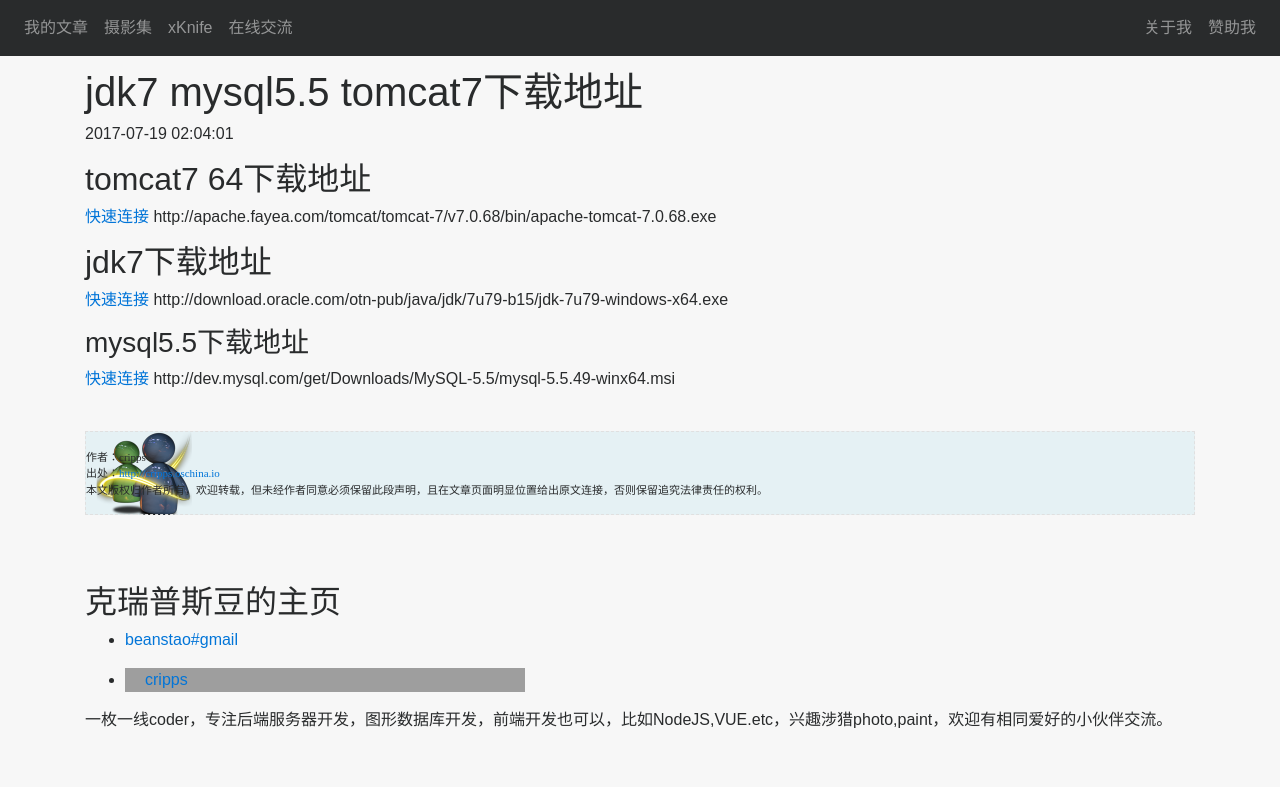
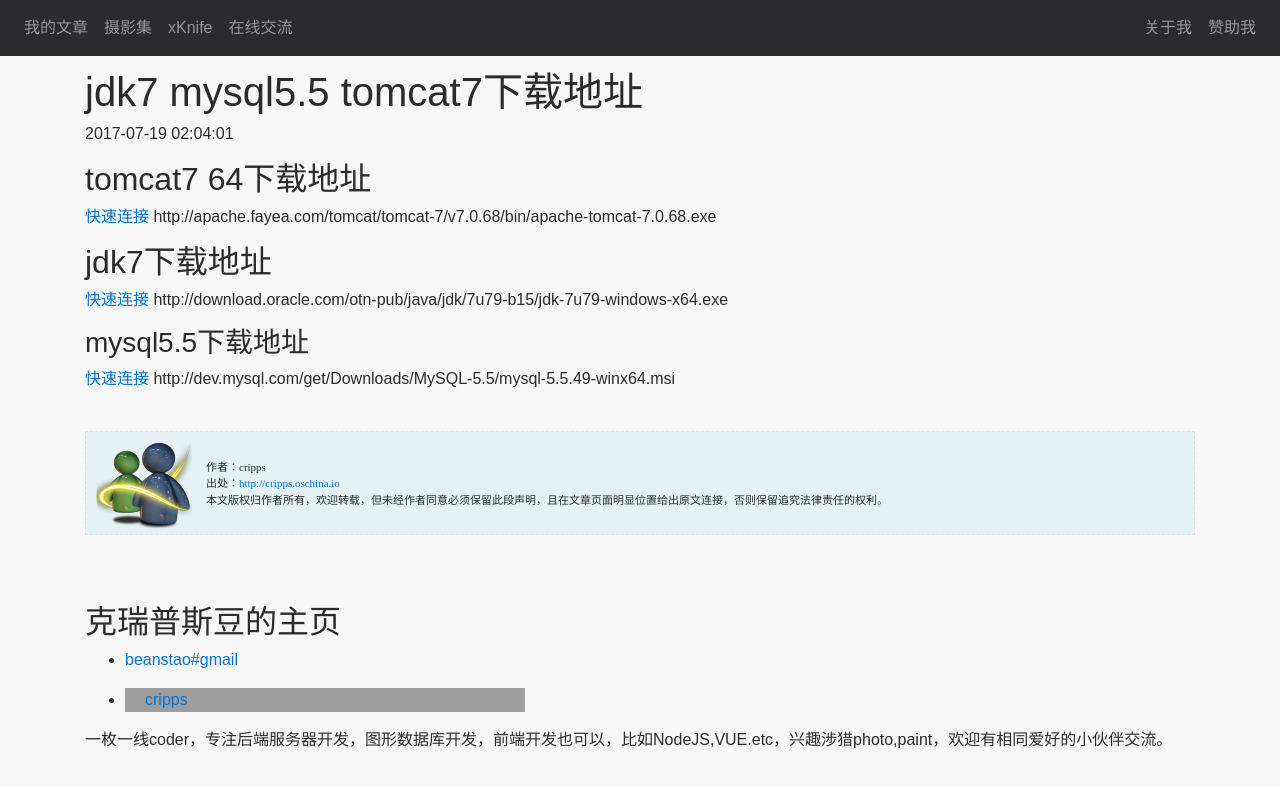
Before and after one commit to beanstt/beanstt.github.io, a Jekyll site: the page built from _posts/2017-07-19-jdk-mysql-tomcat.md, in a window 1280 px wide. Shown: the top 787 px of the page. Built offline with Jekyll 4.4.1, drawn with Linux system fonts in a browser that asks for light colours; nearby versions of some CDN libraries; grey boxes are pictures that could not be loaded.

Commit message:
statement

```diff
--- a/_sass/my/_post.scss
+++ b/_sass/my/_post.scss
@@ -2,7 +2,7 @@
     border: #e0e0e0 1px dashed;
     margin-top: 40px;
     margin-bottom: 30px;
-    padding-top: 10px 10px 10px 120px;
+    padding: 10px 10px 10px 120px;
     background: url('../../sources/images/r_1.png') #e5f1f4 no-repeat 1% 50%;
     font-family: 微软雅黑;
     font-size: 11px;
```
